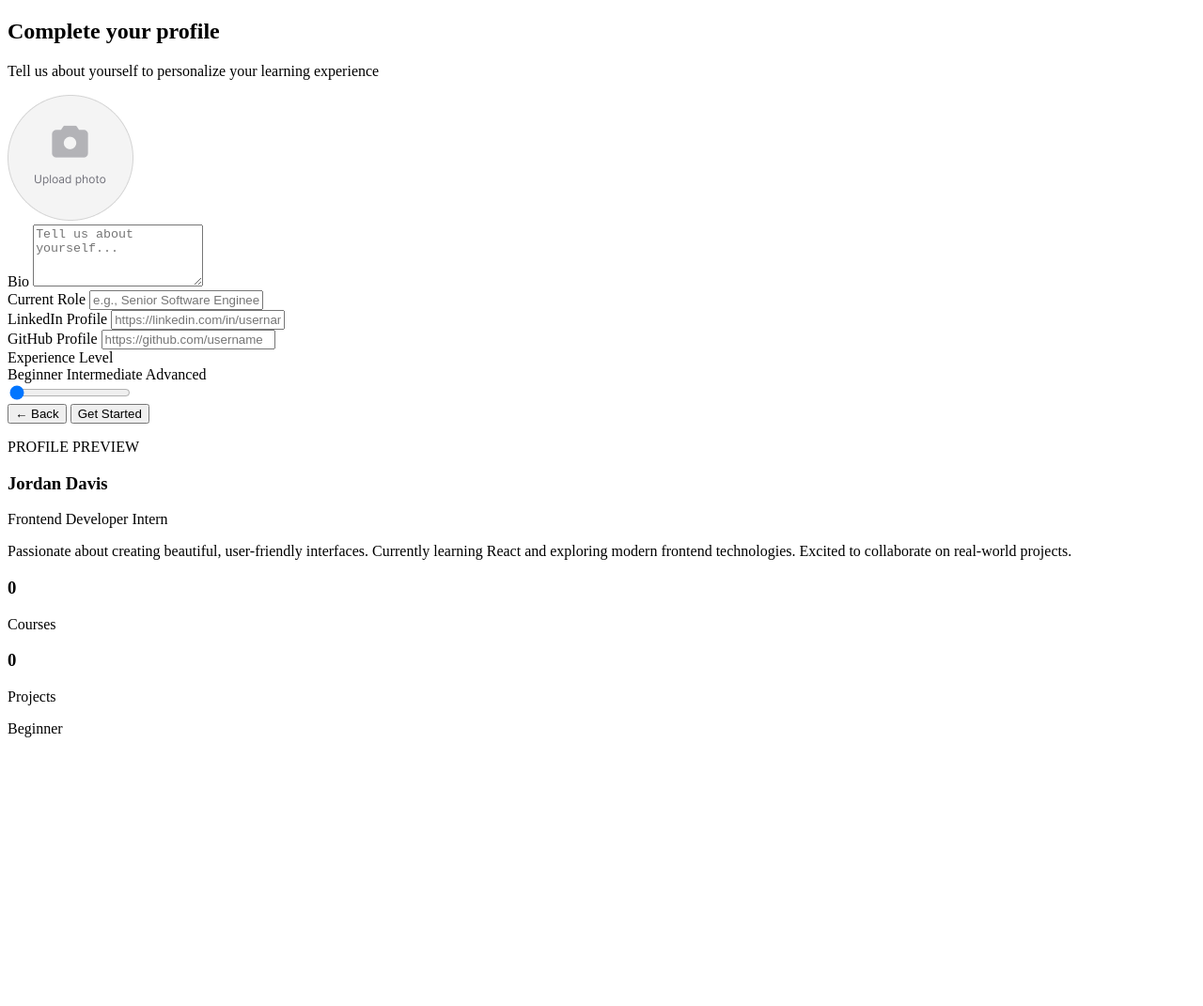
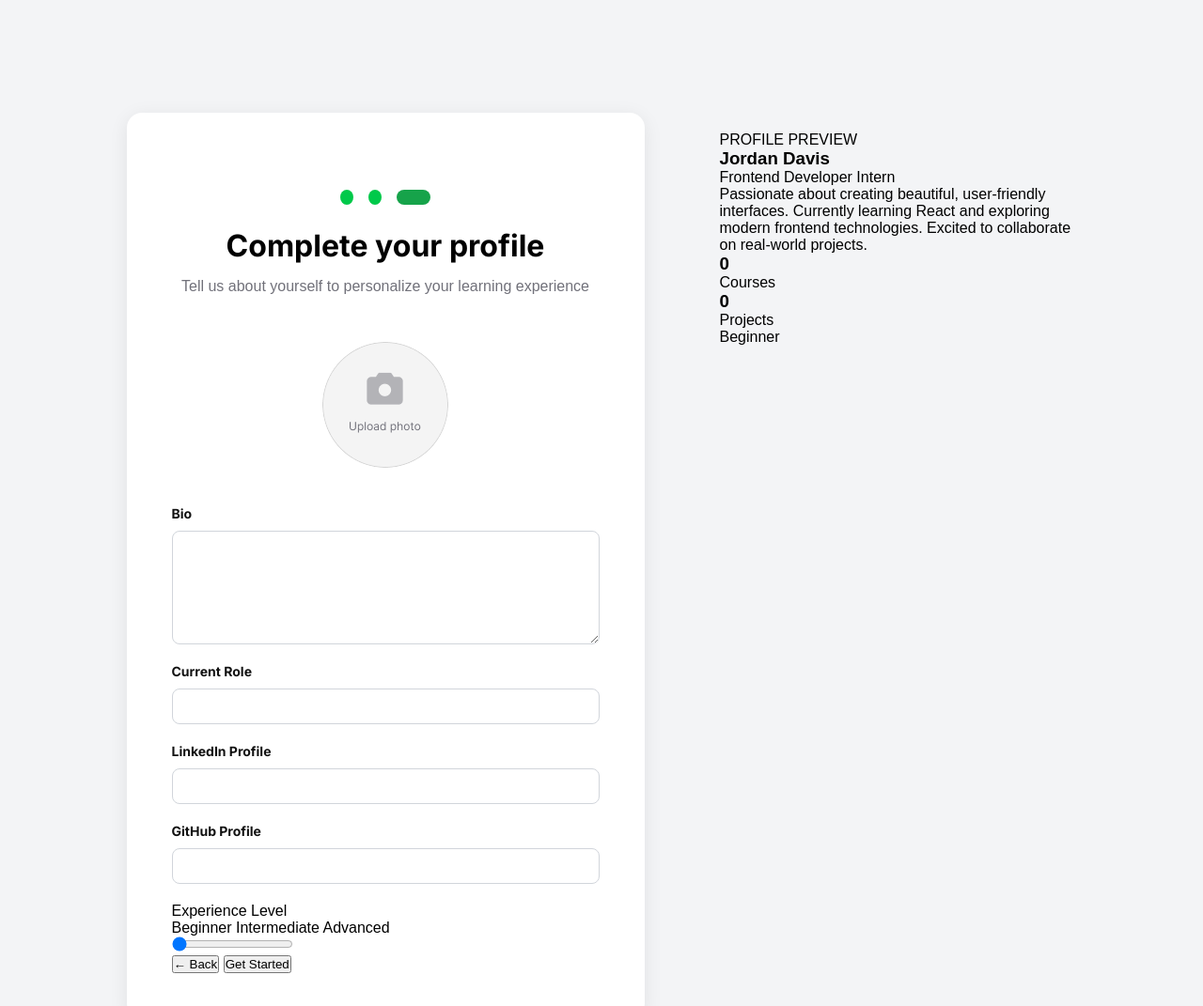
Before and after one commit to tayobillz/talentflow-frontend, a plain HTML site: page profile.html in a window 1280 px wide. Shown: the whole page at 94% size. Before the commit the page ends 800 px from the top, so only its background shows below. Drawn offline with Linux system fonts and the light colour scheme.

Commit message:
add profile page HTML and CSS

```diff
--- a/profile.css
+++ b/profile.css
@@ -0,0 +1,127 @@
+
+@import url('https://fonts.googleapis.com/css2?family=Inter:ital,opsz,wght@0,14..32,100..900;1,14..32,100..900&display=swap');
+
+*{
+    margin: 0;
+    padding: 0;
+    box-sizing: border-box;
+}
+
+body{
+    font-family: sans-serif;
+     height: 100vh;
+     background-color: #f3f4f6;
+}
+
+.container {
+    display: flex;
+    min-height: 100vh;
+    align-items: flex-start;
+    justify-content: center;
+    gap: 80px;
+    padding: 120px 10px;
+    background-color: #f3f4f6;
+}
+
+.left-panel {
+    width: 551px;
+}
+
+.right-panel {
+    width: 380px;
+    padding-top: 20px;
+}
+
+.card {
+    width: 551px;
+    background-color: white;
+    border-radius: 16px;
+    padding: 48px;
+    box-shadow: 0 4px 20px rgba(0,0,0,0.08);
+}
+
+.progress-dots{
+    display: flex;
+    gap: 16px;
+    margin-top: 34px;
+    margin-bottom: 24px;
+    justify-content: center;
+    align-items: center;
+}
+
+.dot{
+
+    width: 14px;
+    height: 16px;
+    border-radius: 50%;
+    background-color: #00C94A;
+}
+
+.dot-active{
+    width: 36px;
+    height: 16px;
+    border-radius: 10px;
+    background-color: #16A34A;
+}
+
+.card h2{
+    font-size: 32px;
+     font-family: "Inter", sans-serif;
+    font-weight: 700;
+    text-align: center;
+    margin-bottom: 15px;
+}
+
+.card > p {
+    text-align: center;
+    font-size: 16px;
+    color: #71717A;
+    margin-bottom: 50px;
+}
+
+
+.photo-upload {
+    display: flex;
+    flex-direction: column;
+    align-items: center;
+    margin-bottom: 40px;
+}
+
+.photo-upload img {
+    width: 134px;
+    height: 134px;
+    border-radius: 50%;
+    object-fit: cover;
+}
+
+.form-group{
+    display: flex;
+    flex-direction: column;
+    margin-bottom: 20px;
+    border-radius: 10px;
+}
+
+.form-group textarea {
+    height: 121px;
+}
+
+
+
+.form-group input,
+.form-group textarea {
+    width: 100%;
+    padding: 10px 14px;
+    border: 1px solid #d1d5db;
+    border-radius: 8px;
+    font-size: 14px;
+    outline: none;
+    background-color: white;
+    font-family: sans-serif;
+}
+.form-group label{
+    font-size: 14px;
+   font-weight: 700;
+   margin-bottom: 10px;
+   color: #111111;
+    font-family: "Inter", sans-serif;
+}
--- a/profile.html
+++ b/profile.html
@@ -29,22 +29,22 @@
                 <form>
                     <div class="form-group">
                         <label for="bio">Bio</label>
-                        <textarea id="bio" name="bio" rows="4" placeholder="Tell us about yourself..."></textarea>
+                        <textarea id="bio" name="bio" rows="4" placeholder=""></textarea>
                     </div>
 
                     <div class="form-group">
                         <label for="role">Current Role</label>
-                        <input type="text" id="role" name="role" placeholder="e.g., Senior Software Engineer">
+                        <input type="text" id="role" name="role" placeholder="">
                     </div>
 
                     <div class="form-group">
                         <label for="linkedin">LinkedIn Profile</label>
-                        <input type="url" id="linkedin" name="linkedin" placeholder="https://linkedin.com/in/username">
+                        <input type="url" id="linkedin" name="linkedin" placeholder="">
                     </div>
 
                     <div class="form-group">
                         <label for="github">GitHub Profile</label>
-                        <input type="url" id="github" name="github" placeholder="https://github.com/username">
+                        <input type="url" id="github" name="github" placeholder="">
                     </div>
 
                     <div class="input-group">
```
